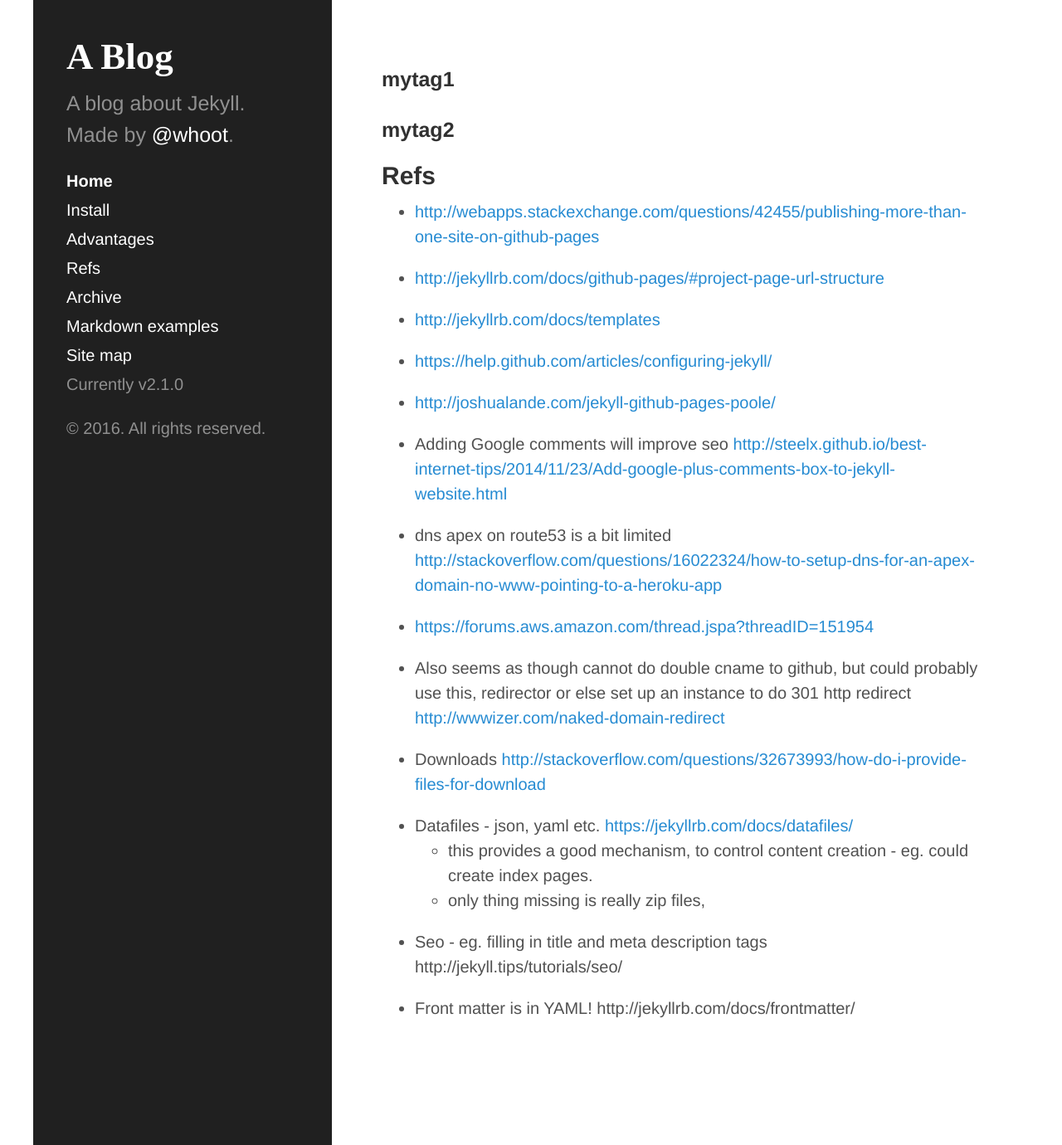
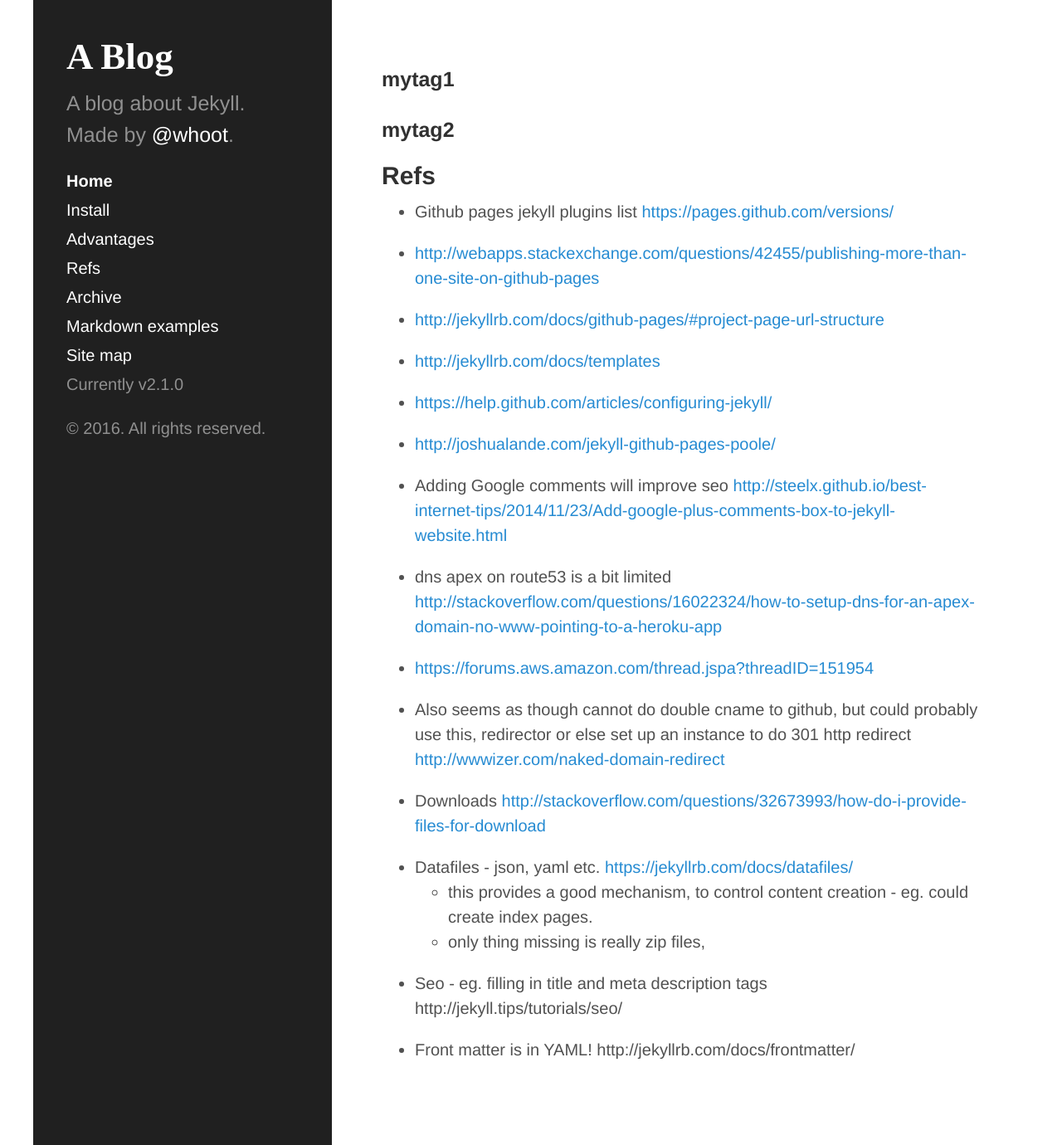
Before and after one commit to julian1/minimal-github-jekyll, a Jekyll site: the page built from refs.md, in a window 1280 px wide and 1380 px high. Shown: the whole window at 83% size. Built offline with Jekyll 4.4.1, drawn with Linux system fonts in a browser that asks for light colours.

Commit message:
update refs

```diff
--- a/refs.md
+++ b/refs.md
@@ -5,6 +5,9 @@ tags:
   - mytag1
   - mytag2
 ---
+
+- Github pages jekyll plugins list
+  <https://pages.github.com/versions/>
 
 - <http://webapps.stackexchange.com/questions/42455/publishing-more-than-one-site-on-github-pages>
 
```
